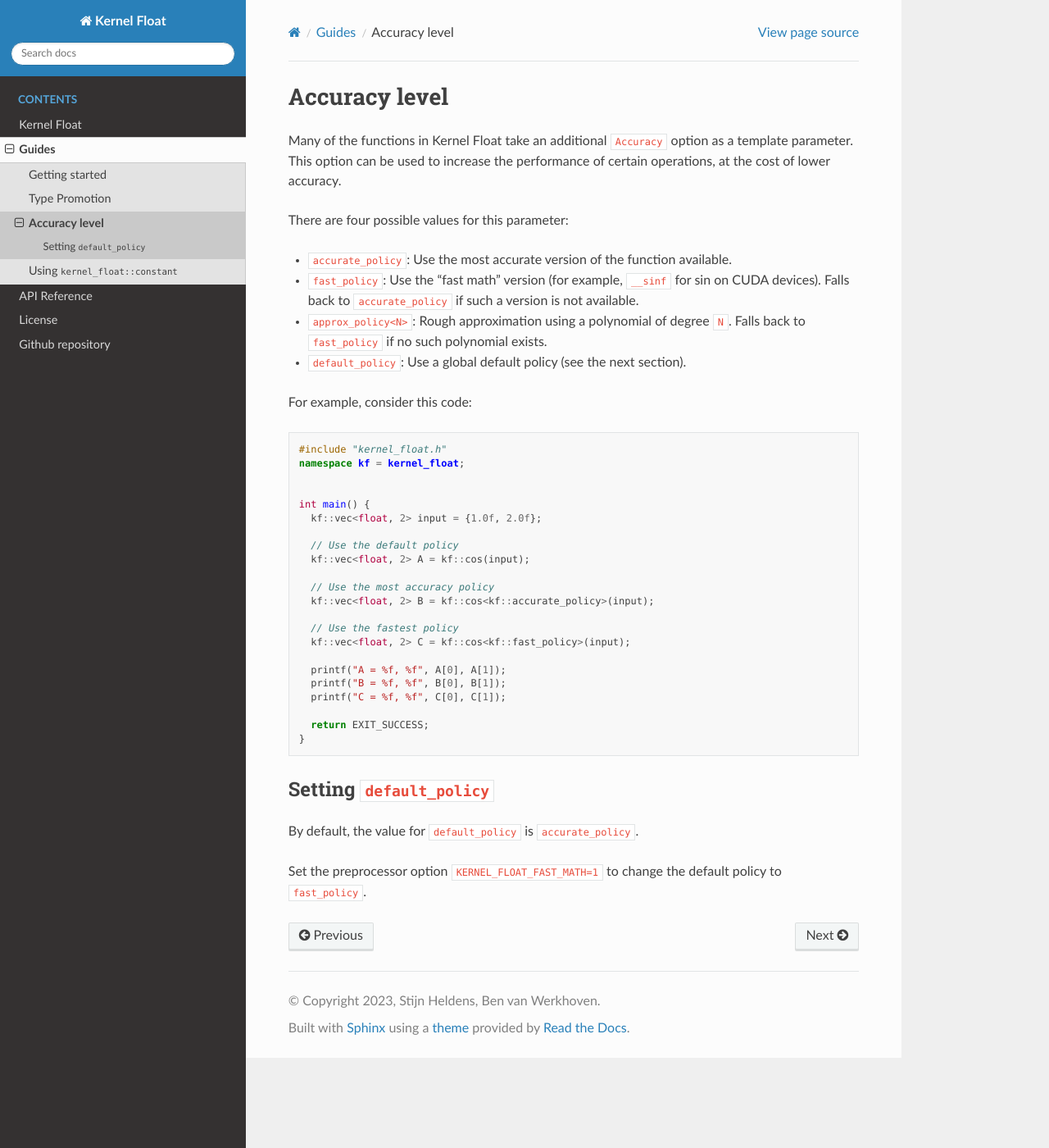
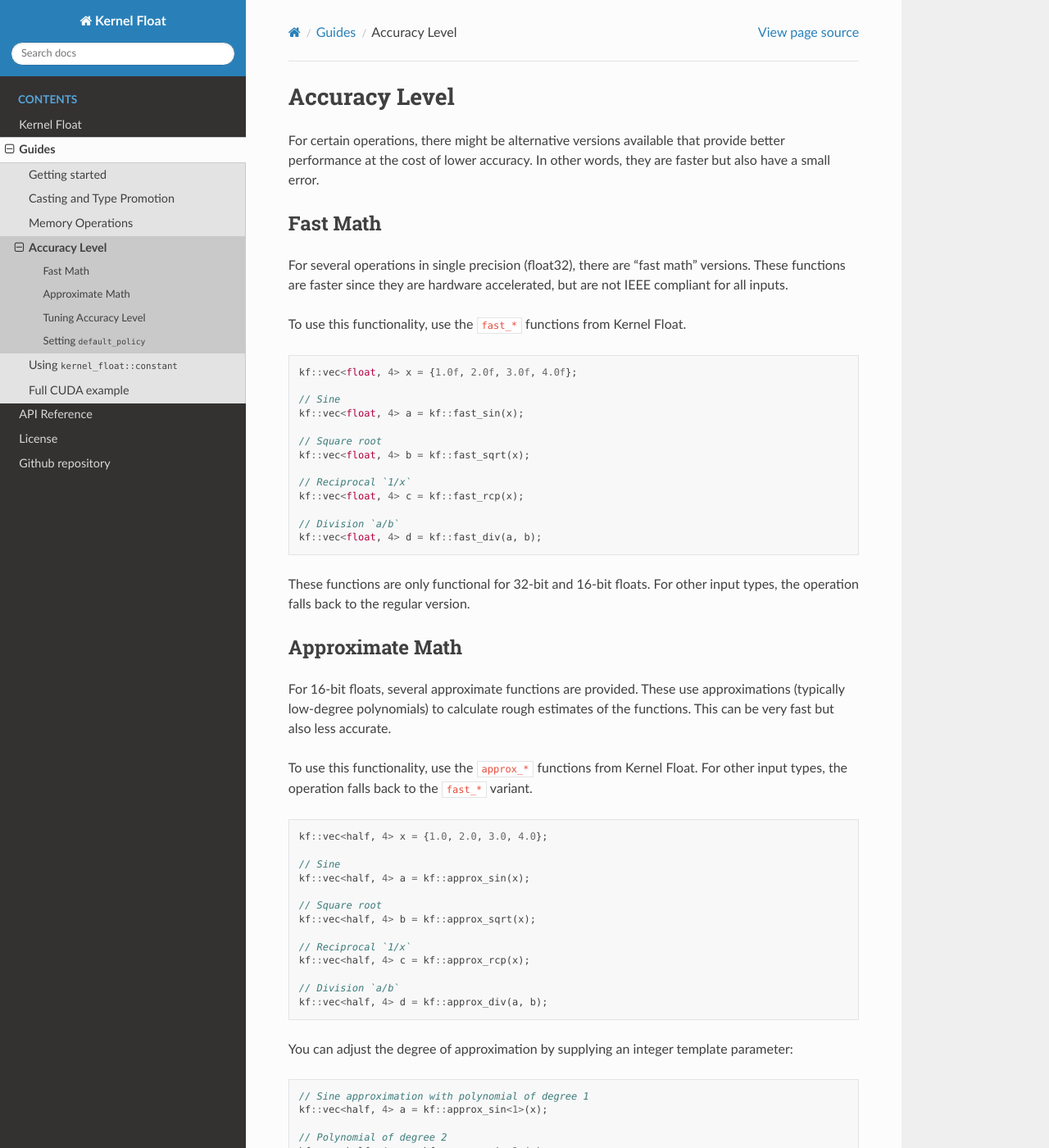
Before and after one commit to KernelTuner/kernel_float, a Sphinx documentation site: the page built from docs/guides/accuracy.md, in a window 1280 px wide and 1400 px high. Shown: the whole window at 82% size. Built offline with Sphinx 7.4.7 and the Read the Docs theme 2.0.0, drawn with Linux system fonts in a browser that asks for light colours; pages that are not in the unit, such as notebooks, are missing from menus; some of the changed text lies outside the part shown.

Commit message:
Update documentation with more extensive guides

````diff
--- a/docs/guides.rst
+++ b/docs/guides.rst
@@ -5,5 +5,7 @@ Guides
 
    guides/introduction.rst
    guides/promotion.rst
+   guides/memory.rst
    guides/accuracy.rst
    guides/constant.rst
+   guides/example.md
--- a/docs/guides/accuracy.md
+++ b/docs/guides/accuracy.md
@@ -1,49 +1,112 @@
-Accuracy level
-===
+# Accuracy Level
 
-Many of the functions in Kernel Float take an additional `Accuracy` option as a template parameter.
-This option can be used to increase the performance of certain operations, at the cost of lower accuracy.
+For certain operations, there might be alternative versions available that provide better performance at the cost of lower accuracy.
+In other words, they are faster but also have a small error.
+
+## Fast Math
+
+For several operations in single precision (float32), there are "fast math" versions. These functions are faster since they are hardware accelerated, but are not IEEE compliant for all inputs.
+
+To use this functionality, use the `fast_*` functions from Kernel Float.
+
+```cpp
+kf::vec<float, 4> x = {1.0f, 2.0f, 3.0f, 4.0f};
+
+// Sine
+kf::vec<float, 4> a = kf::fast_sin(x);
+
+// Square root
+kf::vec<float, 4> b = kf::fast_sqrt(x);
+
+// Reciprocal `1/x`
+kf::vec<float, 4> c = kf::fast_rcp(x);
+
+// Division `a/b`
+kf::vec<float, 4> d = kf::fast_div(a, b);
+```
+
+These functions are only functional for 32-bit and 16-bit floats.
+For other input types, the operation falls back to the regular version.
+
+## Approximate Math
+
+For 16-bit floats, several approximate functions are provided.
+These use approximations (typically low-degree polynomials) to calculate rough estimates of the functions.
+This can be very fast but also less accurate.
+
+
+To use this functionality, use the `approx_*` functions from Kernel Float. For other input types, the operation falls back to the `fast_*` variant.
+
+```cpp
+kf::vec<half, 4> x = {1.0, 2.0, 3.0, 4.0};
+
+// Sine
+kf::vec<half, 4> a = kf::approx_sin(x);
+
+// Square root
+kf::vec<half, 4> b = kf::approx_sqrt(x);
+
+// Reciprocal `1/x`
+kf::vec<half, 4> c = kf::approx_rcp(x);
+
+// Division `a/b`
+kf::vec<half, 4> d = kf::approx_div(a, b);
+```
+
+You can adjust the degree of approximation by supplying an integer template parameter:
+
+
+```cpp
+// Sine approximation with polynomial of degree 1
+kf::vec<half, 4> a = kf::approx_sin<1>(x);
+
+// Polynomial of degree 2
+kf::vec<half, 4> a = kf::approx_sin<2>(x);
+
+// Polynomial of degree 3
+kf::vec<half, 4> a = kf::approx_sin<3>(x);
+```
+
+## Tuning Accuracy Level
+
+Many functions in Kernel Float accept an additional Accuracy option as a template parameter.
+This allows you to tune the accuracy level without changing the function name.
 
 There are four possible values for this parameter:
 
-* `accurate_policy`: Use the most accurate version of the function available.
-* `fast_policy`: Use the "fast math" version (for example, `__sinf` for sin on CUDA devices). Falls back to `accurate_policy` if such a version is not available.
-* `approx_policy<N>`: Rough approximation using a polynomial of degree `N`. Falls back to `fast_policy` if no such polynomial exists.
-* `default_policy`: Use a global default policy (see the next section).
-
+- `kf::accurate_policy`: Use the most accurate version of the function available.
+- `kf::fast_policy`: Use the "fast math" version.
+- `kf::approx_policy<N>`: Use the approximate version with degree `N`.
+- `kf::default_policy`: Use a global default policy (see the next section).
 
 For example, consider this code:
 
-```C++
+```cpp
+kf::vec<float, 2> input = {1.0f, 2.0f};
 
-#include "kernel_float.h"
-namespace kf = kernel_float;
+// Use the default policy
+kf::vec<float, 2> a = kf::cos(input);
 
+// Use the default policy
+kf::vec<float, 2> b = kf::cos<kf::default_policy>(input);
 
-int main() {
-  kf::vec<float, 2> input = {1.0f, 2.0f};
+// Use the most accurate policy
+kf::vec<float, 2> c = kf::cos<kf::accurate_policy>(input);
 
-  // Use the default policy
-  kf::vec<float, 2> A = kf::cos(input);
+// Use the fastest policy
+kf::vec<float, 2> d = kf::cos<kf::fast_policy>(input);
 
-  // Use the most accuracy policy
-  kf::vec<float, 2> B = kf::cos<kf::accurate_policy>(input);
+// Use the approximate policy
+kf::vec<float, 2> e = kf::cos<kf::approx_policy<3>>(input);
 
-  // Use the fastest policy
-  kf::vec<float, 2> C = kf::cos<kf::fast_policy>(input);
-
-  printf("A = %f, %f", A[0], A[1]);
-  printf("B = %f, %f", B[0], B[1]);
-  printf("C = %f, %f", C[0], C[1]);
-
-  return EXIT_SUCCESS;
-}
-
+// You can use aliases to define your own policy
+using my_own_policy = kf::fast_policy;
+kf::vec<float, 2> f = kf::cos<my_own_policy>(input);
 ```
 
+## Setting `default_policy`
 
-Setting `default_policy`
----
-By default, the value for `default_policy` is `accurate_policy`.
+By default, `kf::default_policy` is set to `kf::accurate_policy`.
 
-Set the preprocessor option `KERNEL_FLOAT_FAST_MATH=1` to change the default policy to `fast_policy`.
+Set the preprocessor option `KERNEL_FLOAT_FAST_MATH=1` to change the default policy to `kf::fast_policy`.
+This will use fast math for all functions and data types that support it.
````
Also changed, not shown: docs/guides/example.md (added, +112 -0 lines), docs/guides/introduction.md (+168 -32 lines), docs/guides/memory.md (added, +111 -0 lines), docs/guides/promotion.md (added, +126 -0 lines), docs/guides/promotion.rst (deleted, +0 -34 lines).
